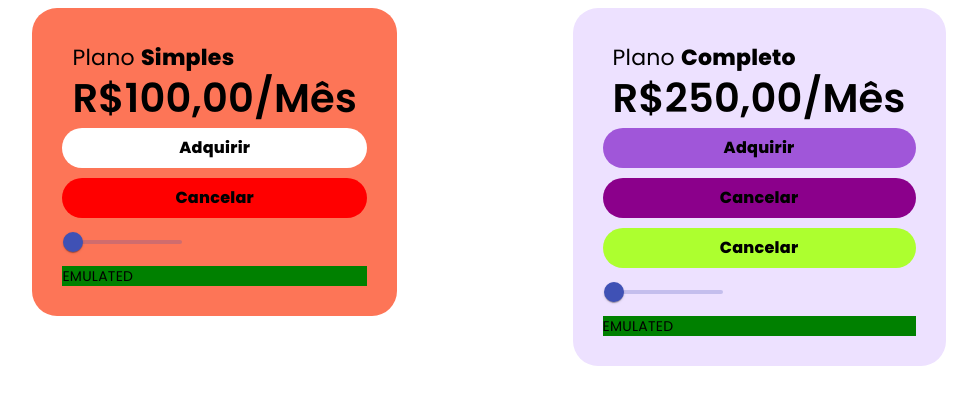
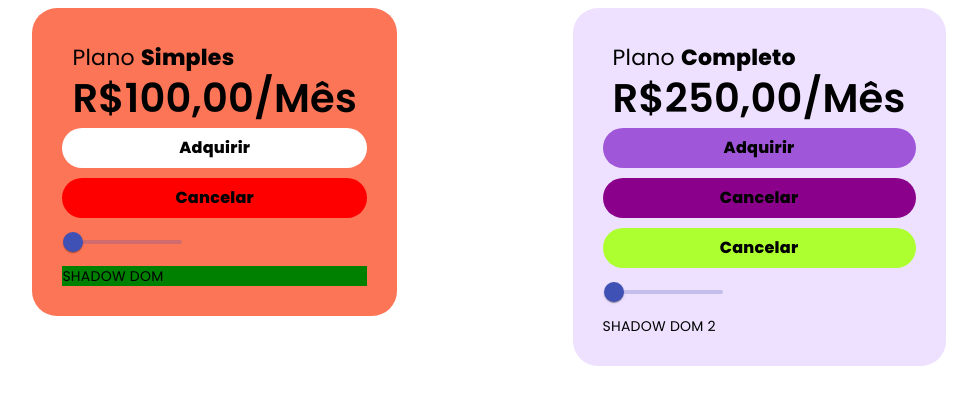
Before and after one commit to Henrique-182/curso-de-angular-v2-ao-v17, an Angular app in the folder 02_Componentes_Estilizacoes/projeto-components/: page / in a window 1280 px wide. Shown: the top 404 px of the page, without its empty margins (151-1128 px from the left). Built offline with nearby package versions, Linux system fonts and the light colour scheme.

Commit message:
View Encapsulation ShadowDom

```diff
--- a/02_Componentes_Estilizacoes/projeto-components/src/app/card-roxo/card-roxo.component.html
+++ b/02_Componentes_Estilizacoes/projeto-components/src/app/card-roxo/card-roxo.component.html
@@ -9,5 +9,5 @@
       <input matSliderThumb>
     </mat-slider>
 
-    <div class="emulated">EMULATED</div>
+    <div class="shadow-dom">SHADOW DOM 2</div>
 </div>
--- a/02_Componentes_Estilizacoes/projeto-components/src/app/card/card.component.html
+++ b/02_Componentes_Estilizacoes/projeto-components/src/app/card/card.component.html
@@ -8,5 +8,5 @@
         <input matSliderThumb>
     </mat-slider>
 
-    <div class="emulated">EMULATED</div>
+    <div class="shadow-dom">SHADOW DOM</div>
 </div>
--- a/02_Componentes_Estilizacoes/projeto-components/src/app/card/card.component.scss
+++ b/02_Componentes_Estilizacoes/projeto-components/src/app/card/card.component.scss
@@ -21,6 +21,6 @@
     }
 }
 
-.emulated {
-    background-color: greenyellow;
+.shadow-dom {
+    background-color: green;
 }
--- a/02_Componentes_Estilizacoes/projeto-components/src/app/card/card.component.ts
+++ b/02_Componentes_Estilizacoes/projeto-components/src/app/card/card.component.ts
@@ -13,7 +13,7 @@ interface IInfos {
   selector: 'app-card',
   templateUrl: './card.component.html',
   styleUrl: './card.component.scss',
-  encapsulation: ViewEncapsulation.Emulated
+  encapsulation: ViewEncapsulation.ShadowDom
 })
 export class CardComponent {
 
--- a/02_Componentes_Estilizacoes/projeto-components/src/styles.scss
+++ b/02_Componentes_Estilizacoes/projeto-components/src/styles.scss
@@ -1,7 +1,3 @@
 /* You can add global styles to this file, and also import other style files */
 
 // @import "./styles/global-overrides";
-
-.emulated {
-    background-color: green !important;
-}
```
